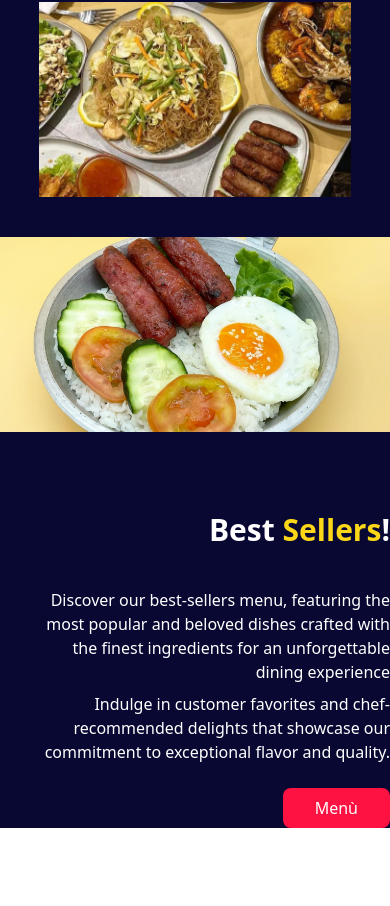
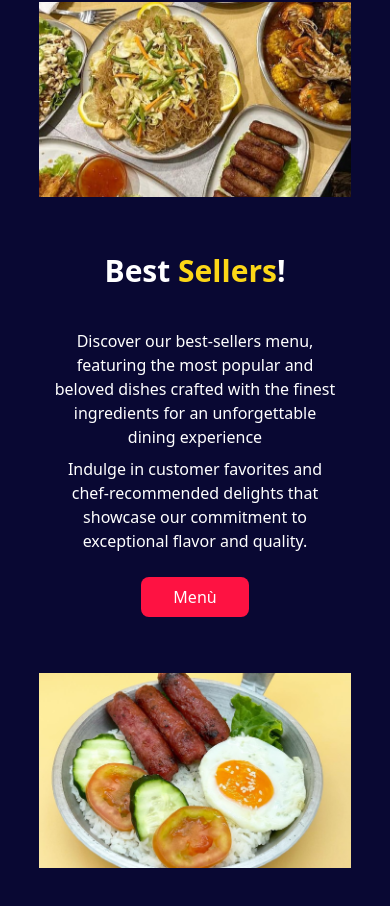
Before and after one commit to RussellShaneNavarez/Kusinela, a React (Create React App) app: page / in a window 390 px wide. Shown: the part 1358-2264 px from the top of the page. Built offline with nearby package versions, Linux system fonts and the light colour scheme.

Commit message:
EDIT: menu.jsx responsive completed

```diff
--- a/src/pages/AboutUs.jsx
+++ b/src/pages/AboutUs.jsx
@@ -12,8 +12,8 @@ const AboutUs = () => {
         <p>Experience the warmth of Filipino hospitality and the tradition of our culinary heritage. Join us for a memorable dining experience that captures the essence of the Philippines.</p>
         <p>Welcome to the taste of the Philippines.</p>
       </div>
-      <div className='flex mt-10 md:mt-20 md:w-1/2 items-center justify-center'>
-        <div className='w-full max-w-[80%] md:max-w-[100%] aspect-w-16 aspect-h-8'>
+      <div className='flex mt-10 md:mt-20 md:w-1/2 sm:w-100 items-center justify-center'>
+        <div className='w-full max-w-[80%] md:max-w-[100%] sm:max-w-[70%] aspect-w-16 aspect-h-8'>
           <img src={aboutImage} alt="Food 1" className='object-cover' />
         </div>
       </div>
--- a/src/pages/Menu.jsx
+++ b/src/pages/Menu.jsx
@@ -6,19 +6,19 @@ const Menu = () => {
     window.location.href = 'https://www.thefork.it/ristorante/kusinela-r800047/menu';
   };
   return (
-    <div className='flex flex-col md:flex-row bg-[#090833] text-white'>
-      <div className='flex mt-10 md:mt-20 mb-10 md:mb-20 md:w-1/2 justify-center'>
-        <div className='w-full max-w-[800px] aspect-w-16 aspect-h-8'>
+    <div className='flex flex-col-reverse md:flex-row bg-[#090833] text-white text-center md:text-right '>
+      <div className='flex mt-10 md:mt-20 mb-10 md:mb-20 md:w-1/2 sm:w-100 justify-center items-center'>
+        <div className='w-full max-w-[80%] md:max-w-[100%] sm:max-w-[70%] aspect-w-16 aspect-h-8'>
           <img src={menuImage} alt="Food 2" className='object-cover z-40' />
         </div>
       </div>
-      <div className='flex mr-0 md:mr-[12rem] mt-10 md:mt-20 flex-col gap-2 md:w-1/2 pl-10'>
-        <h2 className='text-3xl mb-8 font-semibold text-right'>
+      <div className='flex md:mr-[12rem] mt-10 md:mt-20 flex-col gap-2 md:w-1/2 p-4 mx-8 md:pl-10'>
+        <h2 className='text-3xl mb-8 font-semibold'>
           Best <span style={{ color: '#FCD717' }}>Sellers</span>!
         </h2>
-        <p className='text-right'>Discover our best-sellers menu, featuring the most popular and beloved dishes crafted with the finest ingredients for an unforgettable dining experience</p>
-        <p className='text-right'>Indulge in customer favorites and chef-recommended delights that showcase our commitment to exceptional flavor and quality.</p>
-        <div className='mt-4 text-right'>
+        <p >Discover our best-sellers menu, featuring the most popular and beloved dishes crafted with the finest ingredients for an unforgettable dining experience</p>
+        <p >Indulge in customer favorites and chef-recommended delights that showcase our commitment to exceptional flavor and quality.</p>
+        <div className='mt-4'>
           <button onClick={handleButtonClick} className='pt-2 pb-2 px-8 py-8 bg-[#FE1242] rounded-lg hover:bg-[#fe1241c0]'>Menù</button>
         </div>
       </div>
```
